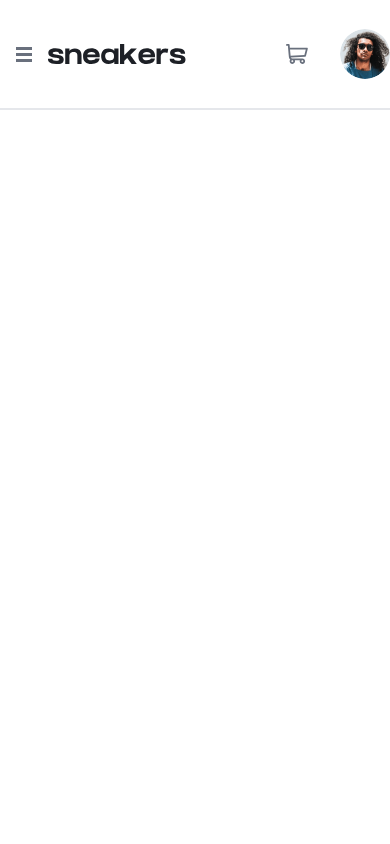
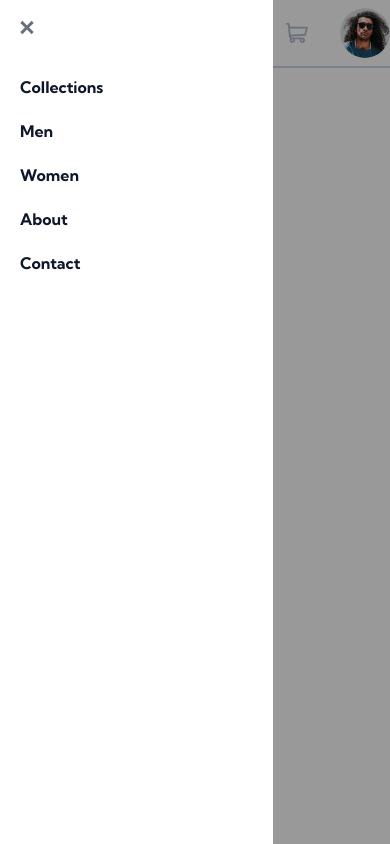
Before and after one commit to unaygney/ecommerce-product-page, a React (Vite) app: page / in a window 390 px wide. Both pictures are taken after a click on the button 24 px from the left and 54 px from the top of the page. Built offline with nearby package versions, Linux system fonts and the light colour scheme.

Commit message:
added mobile design for navbar

```diff
--- a/index.html
+++ b/index.html
@@ -3,7 +3,7 @@
   <head>
     <meta charset="UTF-8" />
     <meta name="viewport" content="width=device-width, initial-scale=1.0" />
-    <title>Vite + React</title>
+    <title>sneakers</title>
     <link rel="stylesheet" href="" />
     <link href="/dist/App.css" rel="stylesheet" />
     <!-- Google Fonts-->
--- a/src/components/Header.jsx
+++ b/src/components/Header.jsx
@@ -1,15 +1,21 @@
-import React from "react";
+import React, {useState} from "react";
+
+//Icons
 import Logo from "../assets/logo.svg";
 import HamburgerBtn from "../assets/Hamburger.svg";
 import Basket from "../assets/Basket.svg";
 import ProfilePic from "../assets/image-avatar.png";
+import Close from "../assets/Close.svg";
 
 import { Items } from "./constants";
+
 function Header() {
+  const [isActive , setIsActive] = useState(false)
+  console.log(isActive)
   return (
-    <header className="container mx-auto flex items-center h-[110px] border-b-2">
+    <header className="container mx-auto flex items-center md:h-[110px] h-[68px] border-b-2 border-slate-300">
       <div className="flex md:hidden align-center m-4">
-        <button className="flex-shrink-0">
+        <button onClick={() => setIsActive(!isActive)} className="flex-shrink-0">
           <img src={HamburgerBtn} alt="Burger Button" />
         </button>
       </div>
@@ -18,21 +24,50 @@ function Header() {
         <img src={Logo} alt="logo" />
       </a>
 
+      {/*Navbar Menu for Desktop*/}
+      <nav>
         <ul className="md:flex gap-9 hidden  ">
           {Items.map((item) => (
             <li key={item.id}>
-            <a href="#">{item.linkName}</a>
+              <a className="hover:border-b-4  border-orange-500 pb-11" href="#">{item.linkName}</a>
+            </li>
+          ))}
+        </ul>
+      </nav>
+
+
+      {/* Hamburger Menu for Mobile */}
+      {/* Overlay */}
+      <div className={` fixed top-0 left-0 right-0 bottom-0 bg-black opacity-40 ${isActive ? "" : "hidden"}  ` } ></div>
+      <nav className={`bg-white flex flex-col gap-10 absolute p-5 top-0 left-0 bottom-0 z-50 w-[70%] ${isActive ? "" : "hidden"} `} >
+
+        <button>
+          <img src={Close} onClick={() => setIsActive(!isActive)} alt="close button" />
+        </button>
+        <ul className=" flex flex-col gap-5">
+          {Items.map((item) => (
+            <li key={item.id}>
+              <a className="font-bold text-[16px] text-slate-900 " href="#">
+                {item.linkName}
+              </a>
             </li>
           ))}
         </ul>
 
-      <div className="flex ml-auto sm:gap-11  gap-8 flex-shrink-0">
-        <button className="cursor-pointer">
-          <img src={Basket} alt="" />
+      </nav>
+      {/* basket */}
+      <div className="flex ml-auto sm:gap-11 gap-8 flex-shrink-0 md:-z-10">
+        <button className="cursor-pointer  relative ">
+          <div className=" bg-orange-500 absolute top-0 -right-3  items-center justify-center text-white rounded-[6.5px] text-xs font-bold py-1 px-1.5 hidden "></div>
+          <img src={Basket} alt="basket image " />
         </button>
 
         <div className="w-[50px] h-[50px] cursor-pointer flex-shrink-0">
-          <img className="border-0 hover:border-2 border-solid border-orange-500 rounded-full" src={ProfilePic} alt="profile picture"  />
+          <img
+            className="hover:border-orange-500 hover:border-2 rounded-full"
+            src={ProfilePic}
+            alt="profile picture"
+          />
         </div>
       </div>
     </header>
--- a/src/index.css
+++ b/src/index.css
@@ -6,4 +6,6 @@
   html {
     font-family: "Kumbh Sans", sans-serif;
   }
+
+
 }
--- a/tailwind.config.js
+++ b/tailwind.config.js
@@ -3,8 +3,9 @@ export default {
   content: ["./index.html", "./src/**/*.{js,jsx}"],
   theme: {
     fontFamily: {
-      'custom': ['Kumbh Sans', 'sans-serif'], // 'Kumbh Sans' yerine kullanmak istediğiniz fontun adını yazın
+      'custom': ['Kumbh Sans', 'sans-serif'],
     },
+
     extend: {},
   },
   plugins: [],
```
Also changed, not shown: src/assets/Close.svg (added). Lines whose indentation alone changed are shown as unchanged.
